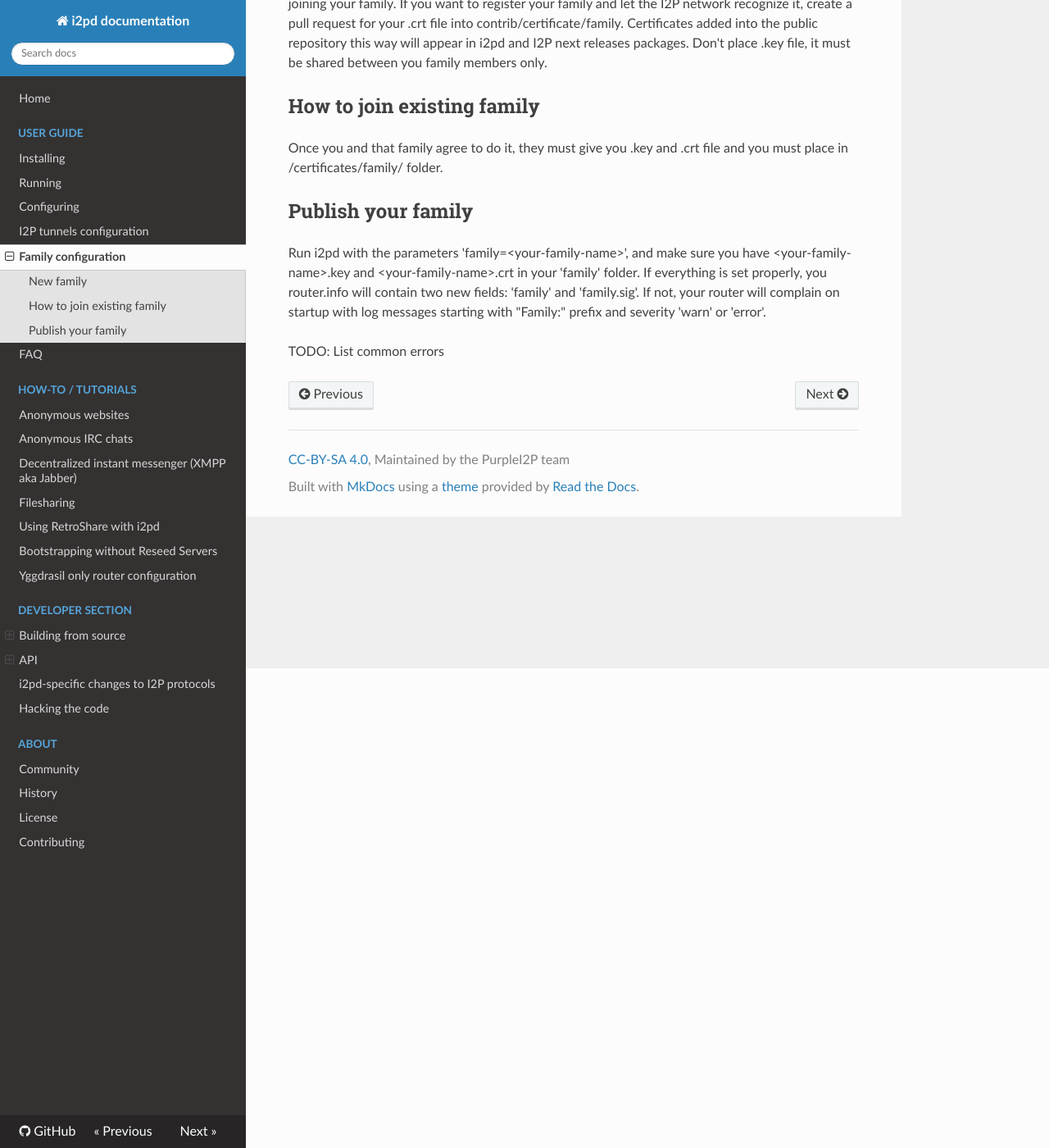
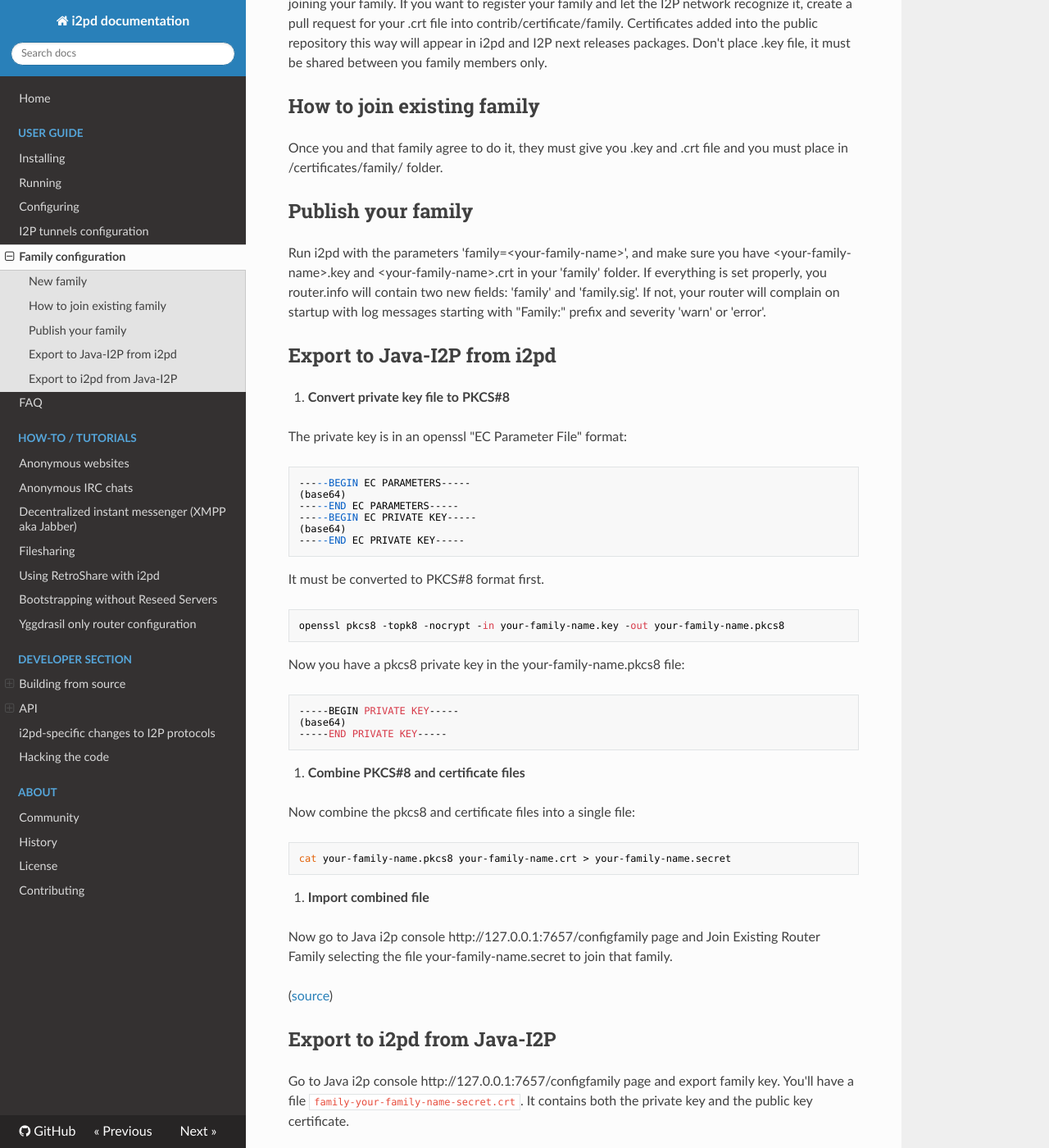
Before and after one commit to PurpleI2P/i2pd_docs_en, an MkDocs documentation site: the page built from docs/user-guide/family.md, in a window 1280 px wide and 1400 px high, scrolled down 585 px. Shown: the whole window at 82% size. Built offline with MkDocs 1.6.1, drawn with Linux system fonts in a browser that asks for light colours; nearby versions of some CDN libraries; old or Windows-style settings are respelled for this version of MkDocs; some of the changed text lies outside the part shown.

Commit message:
java-i2p export/import

````diff
--- a/docs/user-guide/family.md
+++ b/docs/user-guide/family.md
@@ -35,4 +35,58 @@ Run i2pd with the parameters 'family=&lt;your-family-name>', and make sure you h
 If everything is set properly, you router.info will contain two new fields: 'family' and 'family.sig'.
 If not, your router will complain on startup with log messages starting with "Family:" prefix and severity 'warn' or 'error'.
 
+Export to Java-I2P from i2pd
+------------------
+1. **Convert private key file to PKCS#8**
+
+The private key is in an openssl "EC Parameter File" format:
+```
+-----BEGIN EC PARAMETERS-----
+(base64)
+-----END EC PARAMETERS-----
+-----BEGIN EC PRIVATE KEY-----
+(base64)
+-----END EC PRIVATE KEY-----
+```
+It must be converted to PKCS#8 format first.
+```
+openssl pkcs8 -topk8 -nocrypt -in your-family-name.key -out your-family-name.pkcs8
+```
+Now you have a pkcs8 private key in the your-family-name.pkcs8 file:
+```
+-----BEGIN PRIVATE KEY-----
+(base64)
+-----END PRIVATE KEY-----
+```
+2. **Combine PKCS#8 and certificate files**
+
+Now combine the pkcs8 and certificate files into a single file:
+```
+cat your-family-name.pkcs8 your-family-name.crt > your-family-name.secret
+```
+3. **Import combined file**
+
+Now go to Java i2p console http://127.0.0.1:7657/configfamily page and Join Existing Router Family selecting the file your-family-name.secret to join that family.
+
+([source](http://zzz.i2p/topics/3313))
+
+Export to i2pd from Java-I2P
+----------------------------
+
+Go to Java i2p console http://127.0.0.1:7657/configfamily page and export family key. You'll have a file `family-your-family-name-secret.crt`. It contains both the private key and the public key certificate.
+
+Copy it to `your-family-name.key` and `your-family-name.crt`.
+
+Edit `your-family-name.key` in a text editor to remove the certificate part so it contains only the private key part.
+
+Edit `your-family-name.crt` in a text editor to remove the private key part so it contains only the certificate part.
+
+Move the `your-family-name.key` and `your-family-name.crt` files to the i2pd /certificates/family/ folder, as instructed [here](https://i2pd.readthedocs.io/en/latest/user-guide/family/).
+
+This assumes that i2pd/openssl can handle the PKCS#8 format for the private key.
+
+([source](http://zzz.i2p/topics/3313))
+
+------------------------
+
 TODO: List common errors
````
